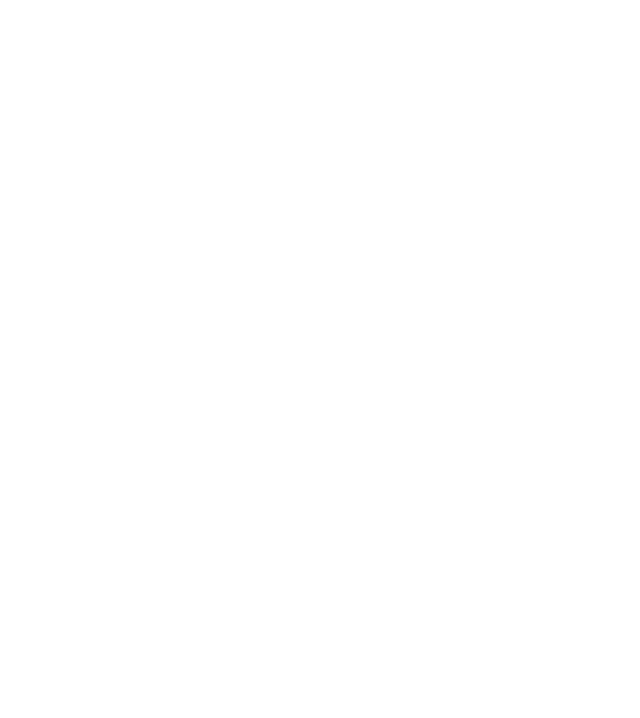
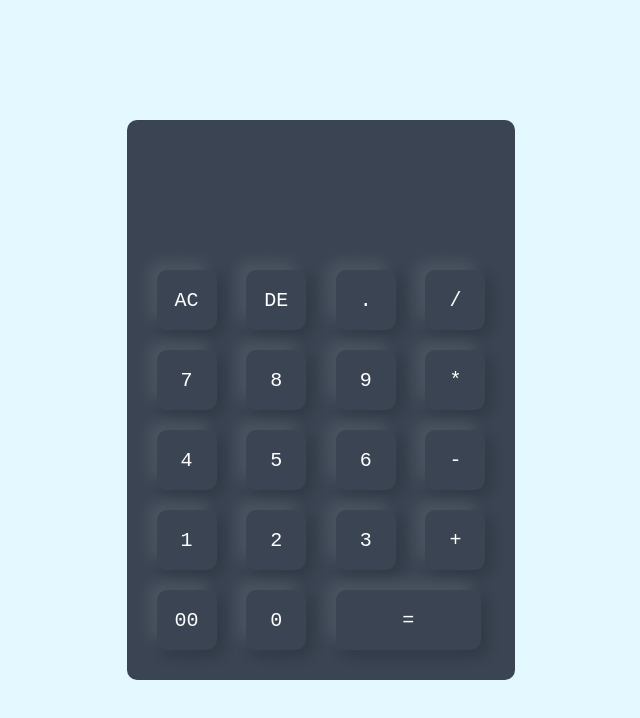
Before and after one commit to ansorokey/simple-calculator, a plain HTML site: page index.html in a window 1280 px wide. Shown: the whole page, without its empty margins (319-959 px from the left). Drawn offline with Linux system fonts and the light colour scheme.

Commit message:
added button clicks

```diff
--- a/index.html
+++ b/index.html
@@ -8,6 +8,50 @@
 </head>
 <body>
 
+    <div class="container">
+        <div class="calculator">
+            <form>
+                <div class="display">
+                    <input type="text" name="display">
+                </div>
+
+                <div>
+                    <input type="button" value="AC" onclick=" display.value = '' ">
+                    <input type="button" value="DE" onclick=" display.value = display.value.toString().slice(0, -1) ">
+                    <input type="button" value="." onclick=" display.value += '.' ">
+                    <input type="button" value="/" onclick=" display.value += '/' ">
+                </div>
+
+                <div>
+                    <input type="button" value="7" onclick=" display.value += '7' ">
+                    <input type="button" value="8" onclick=" display.value += '8' ">
+                    <input type="button" value="9" onclick=" display.value += '9' ">
+                    <input type="button" value="*" onclick=" display.value += '*' ">
+                </div>
+
+                <div>
+                    <input type="button" value="4" onclick=" display.value += '4' ">
+                    <input type="button" value="5" onclick=" display.value += '5' ">
+                    <input type="button" value="6" onclick=" display.value += '6' ">
+                    <input type="button" value="-" onclick=" display.value += '-' ">
+                </div>
+
+                <div>
+                    <input type="button" value="1" onclick=" display.value += '1' ">
+                    <input type="button" value="2" onclick=" display.value += '2' ">
+                    <input type="button" value="3" onclick=" display.value += '3' ">
+                    <input type="button" value="+" onclick=" display.value += '+' ">
+                </div>
+
+                <div>
+                    <input type="button" value="00" onclick=" display.value += '00' ">
+                    <input type="button" value="0" onclick=" display.value += '0' ">
+                    <input type="button" value="=" class="equal">
+                </div>
+            </form>
+        </div>
+    </div>
+
     <script src="./script.js"></script>
 </body>
 </html>
--- a/styles.css
+++ b/styles.css
@@ -4,3 +4,49 @@
     box-sizing: border-box;
     font-family: 'Courier New', Courier, monospace;
 }
+
+.container {
+    width: 100%;
+    height: 100vh;
+    background: #e3f9ff;
+    display: flex;
+    align-items: center;
+    justify-content: center;
+}
+
+.calculator {
+    background: #3a4452;
+    padding: 20px;
+    border-radius: 10px;
+}
+
+.calculator form input {
+    border: 0;
+    outline: 0;
+    width: 60px;
+    height: 60px;
+    border-radius: 10px;
+    box-shadow: -8px -8px 15px rgba(255, 255, 255, 0.1), 5px 5px 15px rgba(0, 0, 0, 0.2);
+    background: transparent;
+    font-size: 20px;
+    color: white;
+    cursor: pointer;
+    margin: 10px;
+}
+
+form .display {
+    display: flex;
+    justify-content: flex-end;
+    margin: 20px 0;
+}
+
+form .display input {
+    text-align: right;
+    flex: 1;
+    font-size: 45px;
+    box-shadow: none;
+}
+
+form input.equal {
+    width: 145px;
+}
```
Also changed, not shown: 1 other file.
